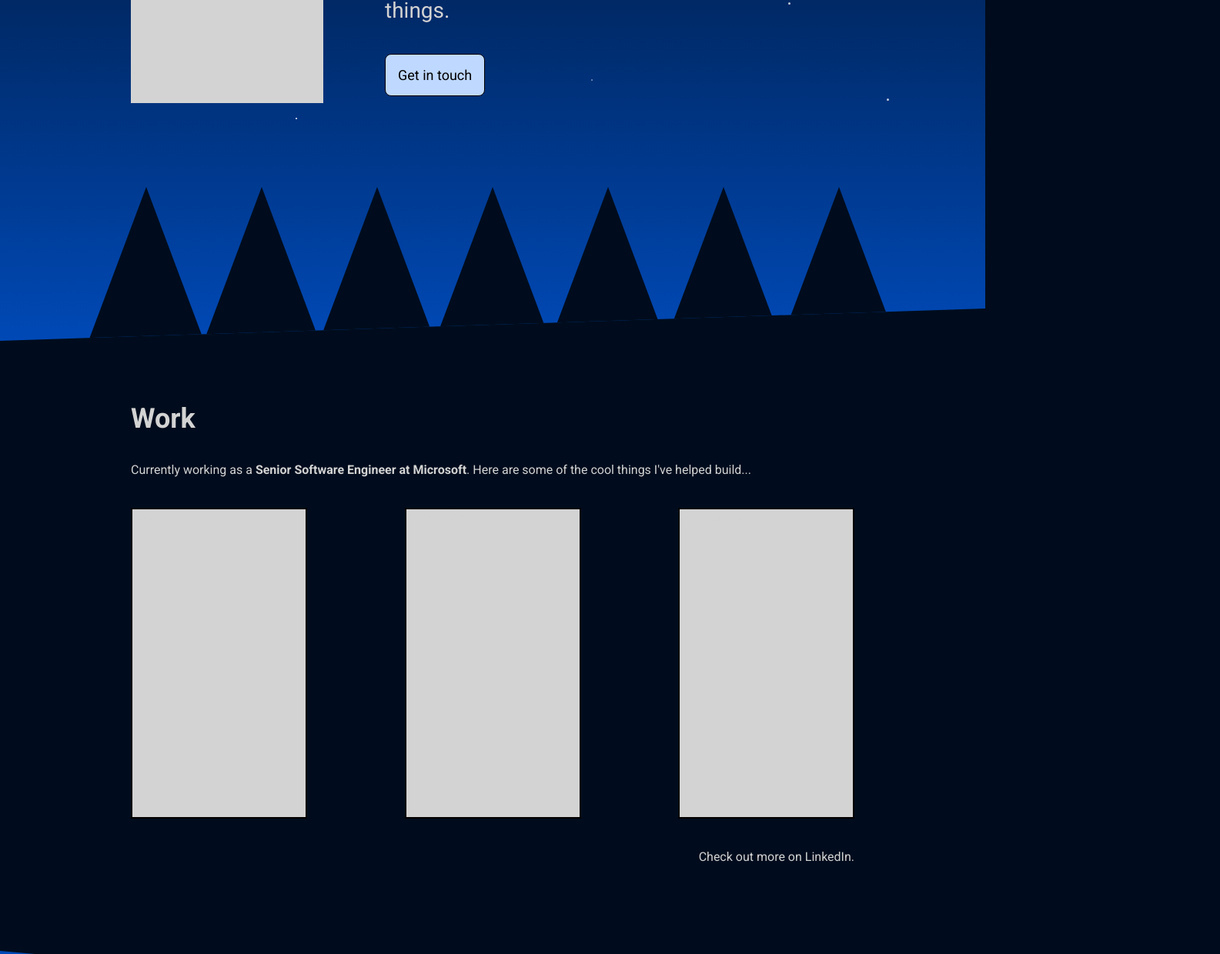
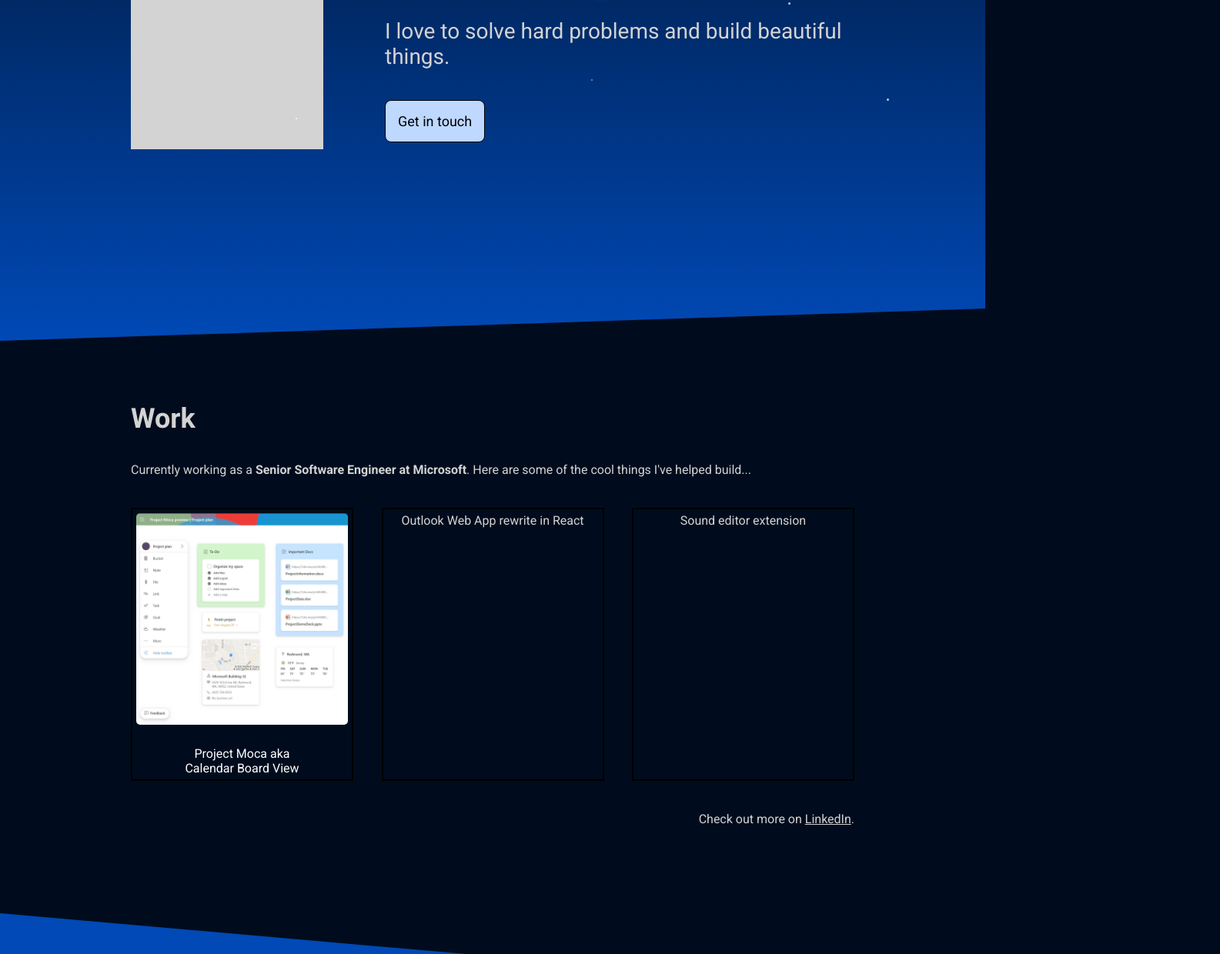
Before and after one commit to lydiautkin/lydiautkin.com, a plain HTML site: page index.html in a window 1280 px wide. Shown: the part 397-1637 px from the top of the page at 77% size, 1585 px wide, since content can reach past the window. Drawn offline with Linux system fonts and the light colour scheme.

Commit message:
Started filling in work

```diff
--- a/index.html
+++ b/index.html
@@ -41,35 +41,23 @@
           <div id="getintouchbutton" class="button">Get in touch</div>
         </div>
       </div>
-      <div class="trees">
-        <div class="triangle-up"></div>
-        <div class="triangle-up"></div>
-        <div class="triangle-up"></div>
-        <div class="triangle-up"></div>
-        <div class="triangle-up"></div>
-        <div class="triangle-up"></div>
-        <div class="triangle-up"></div>
     </div>
-    </div>
-    <!-- <div class="trees">
-      <div class="triangle-up"></div>
-      <div class="triangle-up"></div>
-      <div class="triangle-up"></div>
-      <div class="triangle-up"></div>
-      <div class="triangle-up"></div>
-      <div class="triangle-up"></div>
-      <div class="triangle-up"></div>
-    </div> -->
     <div id="work" class="section">
       <div class="content">
         <div class="heading">Work</div>
         <div class="description">Currently working as a <b>Senior Software Engineer at Microsoft</b>. Here are some of the cool things I've helped build...</div>
         <div id="workcontainer">
-          <div class="work">games</div>
-          <div class="work">something else</div>
-          <div class="work">another one</div>
+          <div class="work">
+            <div id="mocaimgwrap">
+              <div id="mocaimgdiv"></div>
+            </div>
+              <!-- <img id="mocaimg" src="./moca.png" /> -->
+            <div id="mocadescription">Project Moca aka Calendar Board View</div>
+          </div>
+          <div class="work">Outlook Web App rewrite in React</div>
+          <div class="work">Sound editor extension</div>
         </div>
-        <div class="footeraction">Check out more on LinkedIn.</div>
+        <div class="footeraction">Check out more on <a href="https://www.linkedin.com/in/lydiautkin/" target="_blank">LinkedIn</a>.</div>
       </div>
     </div>
     <div id="projects" class="section">
--- a/styles.css
+++ b/styles.css
@@ -42,23 +42,6 @@
     margin-top: 40px;
     position: relative;
     float: right;
-}
-
-.trees {
-    /* position: relative; */
-    /* top: 100px; */
-    display: flex;
-    justify-content: center;
-    width: 100%;
-}
-
-.triangle-up {
-	width: 0;
-	height: 0;
-	border-left: 75px solid transparent;
-    border-right: 75px solid transparent;
-    border-bottom: 200px solid #000c1d;
-    position: relative;
 }
 
 /*** END SHARED ***/
@@ -163,6 +146,7 @@ body {
 .shootingstar {
     position: absolute;
     animation: shootingstar 10s ease-in infinite;
+    animation-delay: 3s;
     height: 100px;
     width: 5px;
     background: linear-gradient(
@@ -224,7 +208,8 @@ body {
     clip-path: polygon(0% 0%, 100% 0%, 100% 95%, 0% 100% );
     -webkit-clip-path: polygon(0% 0%, 100% 0%, 100% 95%, 0% 100% );
     padding-top: 40px;
-    height: 800px;
+    height: 100vh;
+    min-height: 550px;
 }
 
 #navbar {
@@ -233,7 +218,7 @@ body {
     justify-content: space-between;
     z-index: 100;
     flex: 0 0 auto;
-    margin-bottom: 80px;
+    /* margin-bottom: 80px; */
 }
 
 #navheader {
@@ -323,6 +308,55 @@ body {
     padding-top: 80px;
 }
 
+.work, .project {
+    min-width: 225px;
+    max-width: 275px;
+    flex: 1 1 auto;
+    border: black solid 2px;
+    padding: 5px;
+    display: flex;
+    flex-flow: column nowrap;
+    justify-content: space-between;
+    align-items: center;
+}
+
+#mocaimgwrap {
+    overflow: hidden;
+    width: 275px;
+    height: 275px;
+    margin-bottom: 28px;
+    border-radius: 5px;
+}
+
+#mocaimgdiv {
+    background-image: url('moca.png');
+    height: 100%;
+    transition: 0.5s all ease-out;
+    background-size: cover;
+    width: 100%;
+    /* border: 1px white solid; */
+}
+
+#mocaimgdiv:hover {
+    transform: scale(1.15);
+    cursor: pointer;
+}
+
+#mocadescription {
+    display: flex;
+    align-items: center;
+    justify-content: center;
+    color: white;
+    text-align: center;
+    width: 190px;
+}
+
+/* #mocaimg {
+    object-fit: cover;
+    width: inherit;
+    height: inherit;
+} */
+
 #projects {
     transform: skewY(5deg);
     background: linear-gradient(180deg, #0049B6 0% 75%, #000C1D 75% 100%);
@@ -345,13 +379,6 @@ body {
     margin-bottom: 60px;
 }
 
-.project, .work {
-    background-color: lightgrey;
-    width: 225px;
-    height: 400px;
-    border: black solid 2px;
-}
-
 #contact {
     position: relative;
     background: linear-gradient(175deg, #000C1D 0% 40%, #0049B6 40%, #000C1D 100%);
```
Also changed, not shown: moca.png (added).
